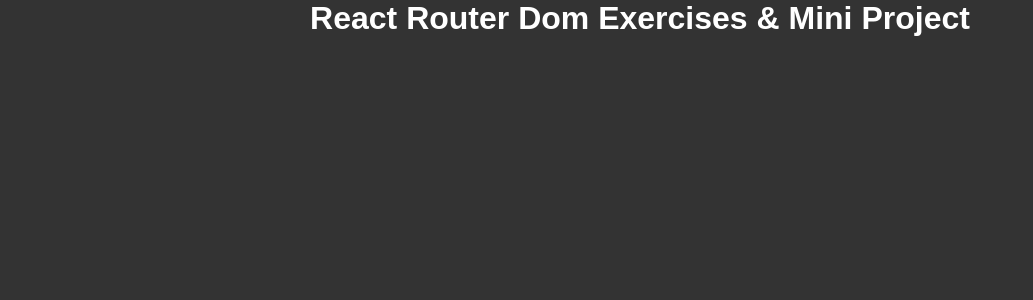
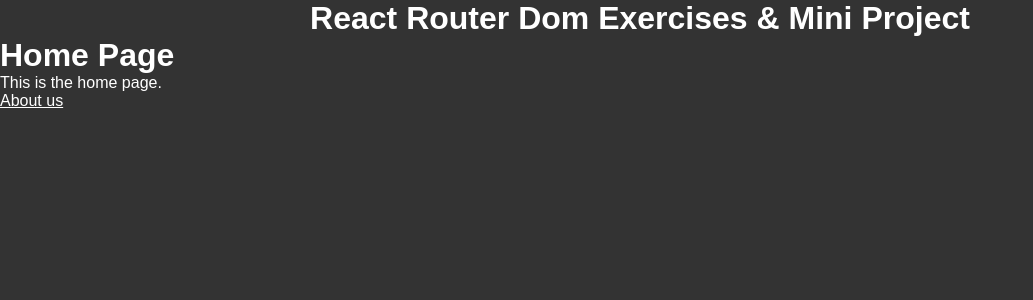
Before and after one commit to nikhildev-webapp/React-Router-Fundamentals, a React (Vite) app: page / in a window 1280 px wide. Shown: the top 300 px of the page, without its empty margins (0-1033 px from the left). Built offline with nearby package versions, Linux system fonts and the light colour scheme.

Commit message:
react-router example

```diff
--- a/src/App.jsx
+++ b/src/App.jsx
@@ -1,9 +1,16 @@
+import { createBrowserRouter,RouterProvider } from 'react-router-dom'
 import './App.css'
+import Home from './Pages/Home'
+import About from './Pages/About'
 function App() {
-
+  const router = createBrowserRouter([
+    { path: '/', element: <Home /> },
+    {path:'/about',element:<About/>}
+ ])
   return (
     <>
-      <h1 style={{textAlign:'center'}}>React Router Dom Exercises & Mini Project</h1>
+      <h1 style={{ textAlign: 'center' }}>React Router Dom Exercises & Mini Project</h1>
+      <RouterProvider router={router}></RouterProvider>
     </>
   )
 }
--- /dev/null
+++ b/src/Pages/About.jsx
@@ -0,0 +1,12 @@
+import React from 'react'
+
+const About = () => {
+  return (
+      <>
+          <h1>About Page</h1>
+          <p>This is the about page.</p>
+      </>
+  )
+}
+
+export default About
--- /dev/null
+++ b/src/Pages/Home.jsx
@@ -0,0 +1,13 @@
+import React from 'react'
+import { Link } from 'react-router-dom'
+const Home = () => {
+  return (
+      <>
+          <h1>Home Page</h1>
+          <p>This is the home page.</p>
+          <Link to='/about'>About us</Link>
+      </>
+  )
+}
+
+export default Home
```
Also changed, not shown: src/Pages/Dashboard.jsx (added, +9 -0 lines), src/Pages/Settings.jsx (added, +9 -0 lines).
